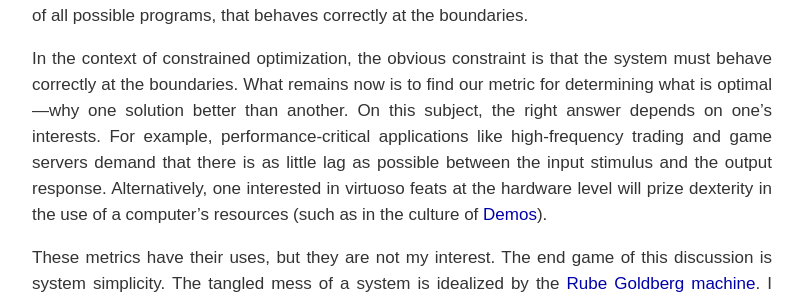
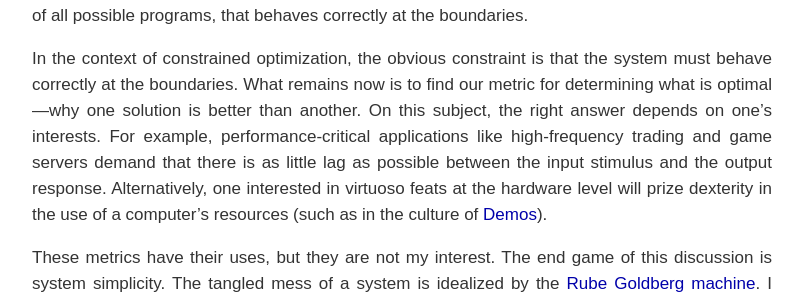
Before and after one commit to rickylevan/lambda-up, a Jekyll site: the page built from simple.md, in a window 1280 px wide and 1400 px high, scrolled down 1429 px. Shown: the part 211-505 px from the top of the window, without its empty margins (233-1036 px from the left). Built offline with Jekyll 4.4.1, drawn with Linux system fonts in a browser that asks for light colours; some web fonts are replaced; Markdown is read by kramdown in place of the engine named in the settings; formulas are drawn with MathJax 3; some of the changed text lies outside the part shown.

Commit message:
minor typo & style fix

```diff
--- a/simple.md
+++ b/simple.md
@@ -65,7 +65,7 @@ programs, that behaves correctly at the boundaries.
 
 In the context of constrained optimization, the obvious constraint is that
 the system must behave correctly at the boundaries. What remains now is to find our metric
-for determining what is optimal&mdash;why one solution better than another.
+for determining what is optimal&mdash;why one solution is better than another.
 On this subject, the right answer depends on one's interests. For example,
 performance-critical applications like high-frequency trading and game servers demand
 that there is as little lag as possible between the input stimulus and the output response.
```
Also changed, not shown: other parts of simple.md (+1 -1 lines).
